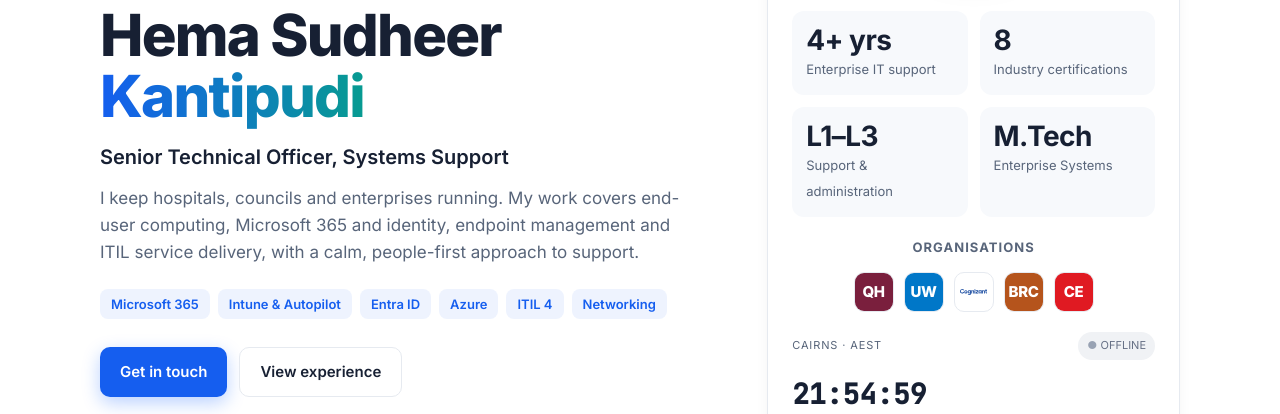
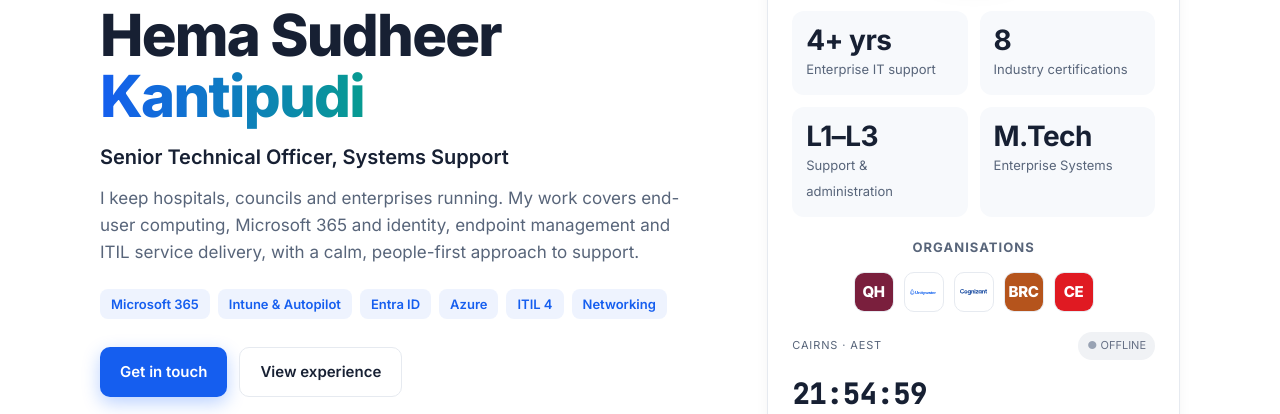
Before and after one commit to HemaSKantipudi/HemaSKantipudi.github.io, a plain HTML site: page index.html in a window 1280 px wide. Shown: the part 386-800 px from the top of the page. Drawn offline with Linux system fonts and the light colour scheme.

Commit message:
Use Unitywater branded logo in organisations

```diff
--- a/index.html
+++ b/index.html
@@ -391,7 +391,7 @@ function companyLogo(c, size='lg'){
 /* ---------- data ---------- */
 const companies = {
   qh:   {id:'qld-health', name:'Queensland Health', mono:'QH', color:'#7a1f3d', domain:'health.qld.gov.au'},
-  uw:   {id:'unity-water', name:'Unity Water', mono:'UW', color:'#0077c8', domain:'unitywater.com'},
+  uw:   {id:'unity-water', name:'Unitywater', mono:'UW', color:'#0057ef', icon:'unitywater', domain:'unitywater.com'},
   cog:  {id:'cognizant', name:'Cognizant', mono:'C', color:'#1A4CA1', icon:'cognizant'},
   brc:  {id:'barkly-regional-council', name:'Barkly Regional Council', mono:'BRC', color:'#b5541c', domain:'barkly.nt.gov.au'},
   ce:   {id:'coles-express', name:'Coles Express', mono:'CE', color:'#e01a22', domain:'colesexpress.com.au'},
```
